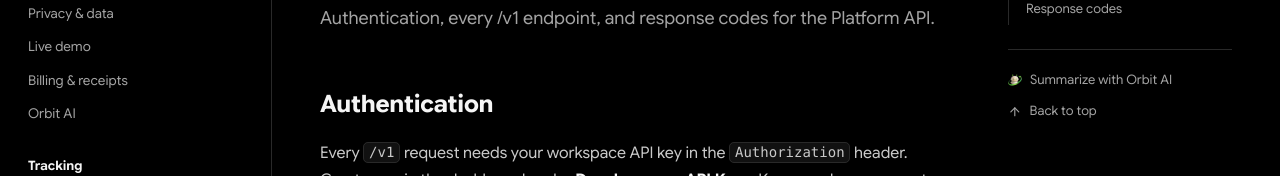
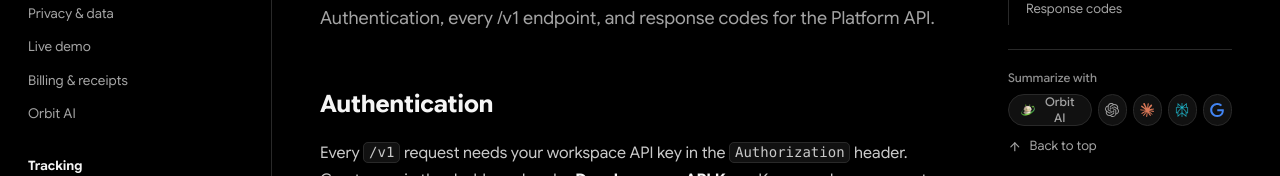
Before and after one commit to daorbit/quantalog-lp, a Next.js app: page /docs/api-reference in a window 1280 px wide. Shown: the part 186-362 px from the top of the page. Built offline with nearby package versions, Linux system fonts and the light colour scheme; no server answers.

Commit message:
feat: refactor SummariseButton to use SummariseWith component and add AI assistants functionality

```diff
--- a/src/components/compare/brand-badge.tsx
+++ b/src/components/compare/brand-badge.tsx
@@ -16,7 +16,7 @@ export function BrandGlyph({
   size = 16,
   label,
 }: {
-  icon: SimpleIcon;
+  icon: Pick<SimpleIcon, "path" | "hex">;
   size?: number;
   label?: string;
 }) {
--- a/src/components/docs-toc.tsx
+++ b/src/components/docs-toc.tsx
@@ -2,8 +2,7 @@
 
 import { useEffect, useState } from "react";
 import { ArrowUp } from "lucide-react";
-import { openOrbit, SUMMARISE_PROMPT } from "./orbit/orbit-open";
-import { OrbitMark } from "./orbit/orbit-mark";
+import { SummariseWith } from "./orbit/summarise-with";
 
 type Heading = { id: string; text: string; depth: 2 | 3 };
 
@@ -68,14 +67,7 @@ export function DocsToc() {
       )}
 
       <div className="docs-toc-actions">
-        <button
-          type="button"
-          className="docs-toc-action"
-          onClick={() => openOrbit({ ask: SUMMARISE_PROMPT })}
-        >
-          <OrbitMark size={14} />
-          Summarize with Orbit AI
-        </button>
+        <SummariseWith variant="stacked" />
         <button
           type="button"
           className="docs-toc-action"
--- a/src/components/orbit/summarise-button.tsx
+++ b/src/components/orbit/summarise-button.tsx
@@ -1,17 +1,7 @@
 "use client";
 
-import { openOrbit, SUMMARISE_PROMPT } from "./orbit-open";
-import { OrbitMark } from "./orbit-mark";
+import { SummariseWith } from "./summarise-with";
 
 export function SummariseButton() {
-  return (
-    <button
-      type="button"
-      onClick={() => openOrbit({ ask: SUMMARISE_PROMPT })}
-      className="group inline-flex shrink-0 items-center gap-1.5 rounded-full border border-border bg-bg-subtle px-3 py-1.5 text-xs font-medium text-fg-muted transition hover:border-accent/40 hover:bg-accent/10 hover:text-accent"
-    >
-      <OrbitMark size={14} />
-      Summarize with Orbit AI
-    </button>
-  );
+  return <SummariseWith />;
 }
--- /dev/null
+++ b/src/components/orbit/summarise-with.tsx
@@ -0,0 +1,51 @@
+"use client";
+
+import { BrandGlyph } from "@/components/compare/brand-badge";
+import { AI_ASSISTANTS, summarisePrompt, type AiAssistant } from "@/lib/ai-assistants";
+import { openOrbit, SUMMARISE_PROMPT } from "./orbit-open";
+import { OrbitMark } from "./orbit-mark";
+
+function openAssistant(assistant: AiAssistant) {
+  const url = assistant.url(summarisePrompt(window.location.href.split("#")[0]));
+  window.open(url, "_blank", "noopener,noreferrer");
+}
+
+export function SummariseWith({ variant = "inline" }: { variant?: "inline" | "stacked" }) {
+  const stacked = variant === "stacked";
+
+  return (
+    <div
+      className={
+        stacked
+          ? "flex flex-col items-start gap-2"
+          : "flex shrink-0 flex-wrap items-center gap-2"
+      }
+    >
+      <span className="text-xs font-medium text-fg-faint">Summarize with</span>
+      <div className="flex items-center gap-1.5">
+        <button
+          type="button"
+          onClick={() => openOrbit({ ask: SUMMARISE_PROMPT })}
+          aria-label="Summarize with Orbit AI"
+          title="Orbit AI"
+          className="inline-flex h-8 items-center gap-1.5 rounded-full border border-border bg-bg-subtle px-3 text-xs font-medium text-fg-muted transition-colors hover:border-accent/40 hover:bg-accent/10 hover:text-accent"
+        >
+          <OrbitMark size={14} />
+          Orbit AI
+        </button>
+        {AI_ASSISTANTS.map((assistant) => (
+          <button
+            key={assistant.id}
+            type="button"
+            onClick={() => openAssistant(assistant)}
+            aria-label={`Summarize with ${assistant.name}`}
+            title={assistant.name}
+            className="inline-flex h-8 w-8 items-center justify-center rounded-full border border-border bg-bg-subtle text-fg-muted transition-colors hover:border-border-strong hover:text-fg"
+          >
+            <BrandGlyph icon={assistant.icon} size={14} />
+          </button>
+        ))}
+      </div>
+    </div>
+  );
+}
--- /dev/null
+++ b/src/lib/ai-assistants.ts
@@ -0,0 +1,26 @@
+import { siClaude, siGoogle, siPerplexity, type SimpleIcon } from "simple-icons";
+
+export type AiAssistant = {
+  id: string;
+  name: string;
+  icon: Pick<SimpleIcon, "path" | "hex">;
+  url: (prompt: string) => string;
+};
+
+const OPENAI_ICON = {
+  hex: "000000",
+  path: "M22.2819 9.8211a5.9847 5.9847 0 0 0-.5157-4.9108 6.0462 6.0462 0 0 0-6.5098-2.9A6.0651 6.0651 0 0 0 4.9807 4.1818a5.9847 5.9847 0 0 0-3.9977 2.9 6.0462 6.0462 0 0 0 .7427 7.0966 5.98 5.98 0 0 0 .511 4.9107 6.051 6.051 0 0 0 6.5146 2.9001A5.9847 5.9847 0 0 0 13.2599 24a6.0557 6.0557 0 0 0 5.7718-4.2058 5.9894 5.9894 0 0 0 3.9977-2.9001 6.0557 6.0557 0 0 0-.7475-7.0729zm-9.022 12.6081a4.4755 4.4755 0 0 1-2.8764-1.0408l.1419-.0804 4.7783-2.7582a.7948.7948 0 0 0 .3927-.6813v-6.7369l2.02 1.1686a.071.071 0 0 1 .038.052v5.5826a4.504 4.504 0 0 1-4.4945 4.4944zm-9.6607-4.1254a4.4708 4.4708 0 0 1-.5346-3.0137l.142.0852 4.783 2.7582a.7712.7712 0 0 0 .7806 0l5.8428-3.3685v2.3324a.0804.0804 0 0 1-.0332.0615L9.74 19.9502a4.4992 4.4992 0 0 1-6.1408-1.6464zM2.3408 7.8956a4.485 4.485 0 0 1 2.3655-1.9728V11.6a.7664.7664 0 0 0 .3879.6765l5.8144 3.3543-2.0201 1.1685a.0757.0757 0 0 1-.071 0l-4.8303-2.7865A4.504 4.504 0 0 1 2.3408 7.872zm16.5963 3.8558L13.1038 8.364 15.1192 7.2a.0757.0757 0 0 1 .071 0l4.8303 2.7913a4.4944 4.4944 0 0 1-.6765 8.1042v-5.6772a.79.79 0 0 0-.407-.667zm2.0107-3.0231l-.142-.0852-4.7735-2.7818a.7759.7759 0 0 0-.7854 0L9.409 9.2297V6.8974a.0662.0662 0 0 1 .0284-.0615l4.8303-2.7866a4.4992 4.4992 0 0 1 6.6802 4.66zM8.3065 12.863l-2.02-1.1638a.0804.0804 0 0 1-.038-.0567V6.0742a4.4992 4.4992 0 0 1 7.3757-3.4537l-.142.0805L8.704 5.459a.7948.7948 0 0 0-.3927.6813zm1.0976-2.3654l2.602-1.4998 2.6069 1.4998v2.9994l-2.5974 1.4997-2.6067-1.4997Z",
+};
+
+const q = (prompt: string) => encodeURIComponent(prompt);
+
+export const AI_ASSISTANTS: readonly AiAssistant[] = [
+  { id: "chatgpt", name: "ChatGPT", icon: OPENAI_ICON, url: (p) => `https://chatgpt.com/?hints=search&q=${q(p)}` },
+  { id: "claude", name: "Claude", icon: siClaude, url: (p) => `https://claude.ai/new?q=${q(p)}` },
+  { id: "perplexity", name: "Perplexity", icon: siPerplexity, url: (p) => `https://www.perplexity.ai/search/new?q=${q(p)}` },
+  { id: "google", name: "Google AI Mode", icon: siGoogle, url: (p) => `https://www.google.com/search?udm=50&q=${q(p)}` },
+];
+
+export function summarisePrompt(url: string): string {
+  return `Summarize this page and list its key takeaways: ${url}`;
+}
```
